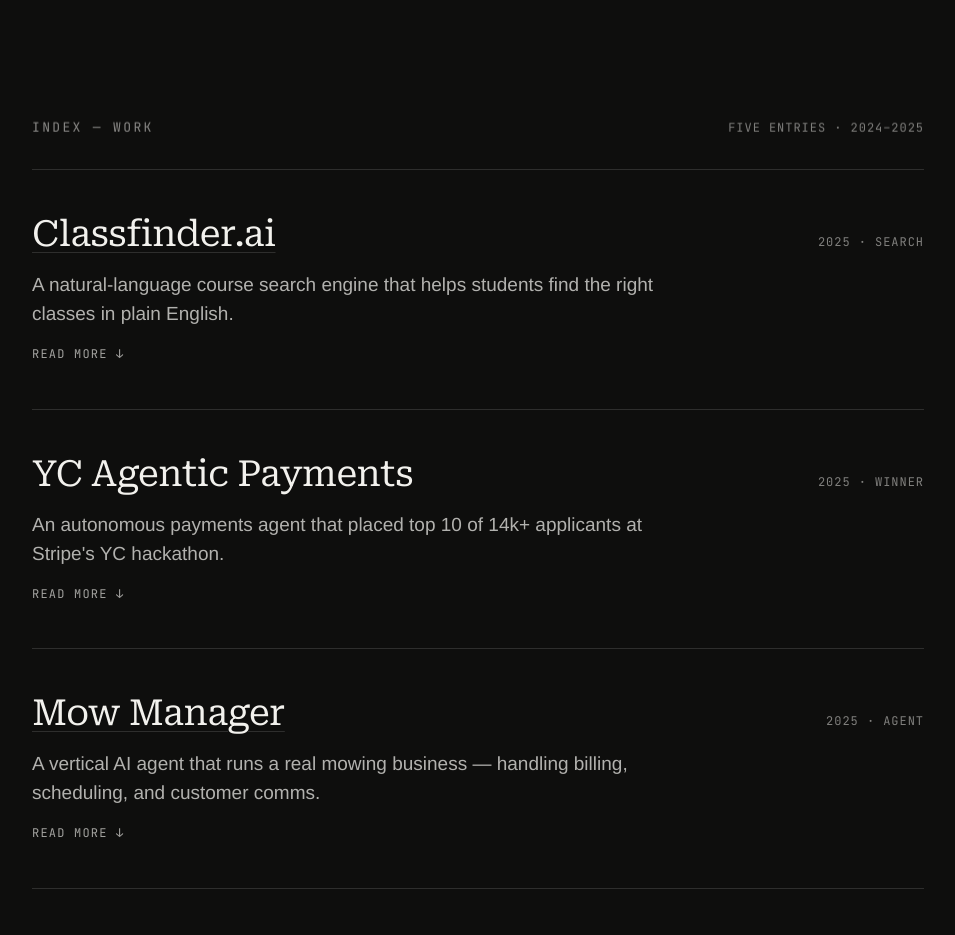
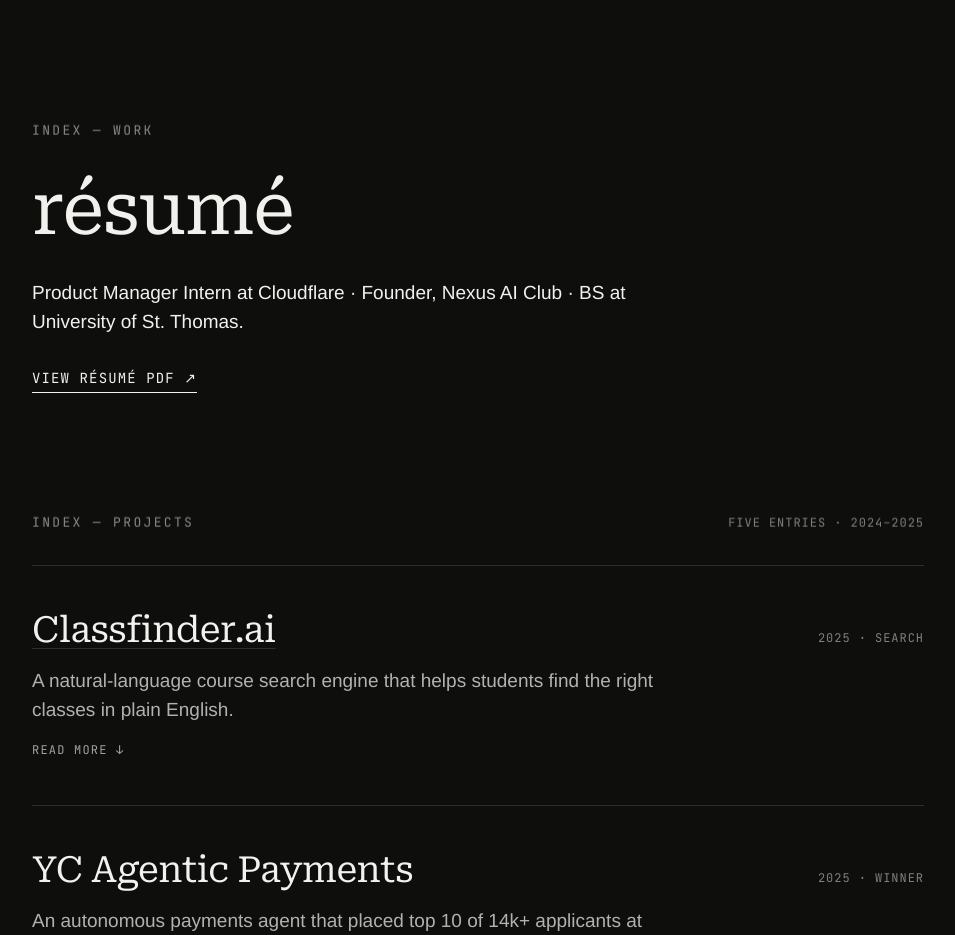
Before and after one commit to ZinMK/personal-website, a React (Vite) app: page / in a window 1280 px wide. Shown: the part 784-1719 px from the top of the page, without its empty margins (272-1227 px from the left). Built offline with nearby package versions, Linux system fonts and the light colour scheme.

Commit message:
[termi] multiedit components/ZinKhantPortfolio.tsx

```diff
--- a/src/components/ZinKhantPortfolio.tsx
+++ b/src/components/ZinKhantPortfolio.tsx
@@ -82,6 +82,7 @@
 const NAV_ITEMS = [
   { id: "home", label: "home" },
   { id: "work", label: "work" },
+  { id: "projects", label: "projects" },
   { id: "reach", label: "contact" },
 ];
 
@@ -166,16 +167,6 @@
     <div id="zk-root" ref={rootRef} className="zk-page">
       <div className="zk-layout">
         <aside className="zk-sidebar">
-          <img
-            src="/images/profile-pic.jpg"
-            alt="Zin Khant"
-            style={{
-              width: "clamp(88px, 8vw, 120px)",
-              height: "clamp(88px, 8vw, 120px)",
-              borderRadius: "50%",
-              objectFit: "cover",
-            }}
-          />
           <nav aria-label="Site">
             {NAV_ITEMS.map((item) => (
               <a
@@ -310,6 +301,79 @@
               padding:
                 "clamp(56px,9vh,112px) clamp(24px,5vw,64px) clamp(40px,6vh,72px)",
               scrollMarginTop: 24,
+              display: "flex",
+              flexDirection: "column",
+              gap: "clamp(20px,4vh,36px)",
+            }}
+          >
+            <div data-reveal>
+              <span
+                style={{
+                  fontFamily: "var(--font-mono)",
+                  fontSize: 13,
+                  textTransform: "uppercase",
+                  letterSpacing: ".18em",
+                  color: "var(--muted)",
+                }}
+              >
+                Index — Work
+              </span>
+            </div>
+
+            <h2
+              data-reveal
+              style={{
+                margin: 0,
+                ...displayStyle,
+                fontSize: "clamp(36px,6vw,72px)",
+                lineHeight: 1,
+              }}
+            >
+              résumé
+            </h2>
+
+            <p
+              data-reveal
+              style={{
+                margin: 0,
+                fontSize: "clamp(15px,1.7vw,19px)",
+                lineHeight: 1.55,
+                maxWidth: "60ch",
+                opacity: 0.72,
+              }}
+            >
+              Product Manager Intern at Cloudflare · Founder, Nexus AI Club · BS at
+              University of St. Thomas.
+            </p>
+
+            <a
+              data-reveal
+              href="/ZIN_2026_CLOUDFLARE.pdf"
+              target="_blank"
+              rel="noopener noreferrer"
+              className="zk-hover-ink"
+              style={{
+                alignSelf: "flex-start",
+                fontFamily: "var(--font-mono)",
+                fontSize: 14,
+                textTransform: "uppercase",
+                letterSpacing: ".08em",
+                color: "inherit",
+                textDecoration: "none",
+                borderBottom: "1px solid currentColor",
+                paddingBottom: 3,
+              }}
+            >
+              View résumé PDF ↗
+            </a>
+          </section>
+
+          <section
+            id="projects"
+            style={{
+              padding:
+                "clamp(56px,9vh,112px) clamp(24px,5vw,64px) clamp(40px,6vh,72px)",
+              scrollMarginTop: 24,
             }}
           >
             <div
@@ -332,7 +396,7 @@
                   color: "var(--muted)",
                 }}
               >
-                Index — Work
+                Index — Projects
               </span>
               <span
                 style={{
```
